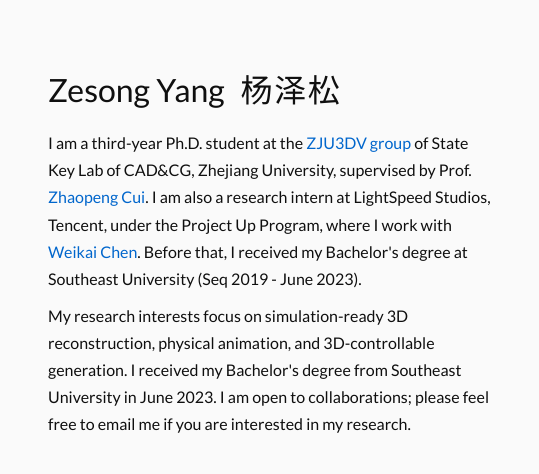
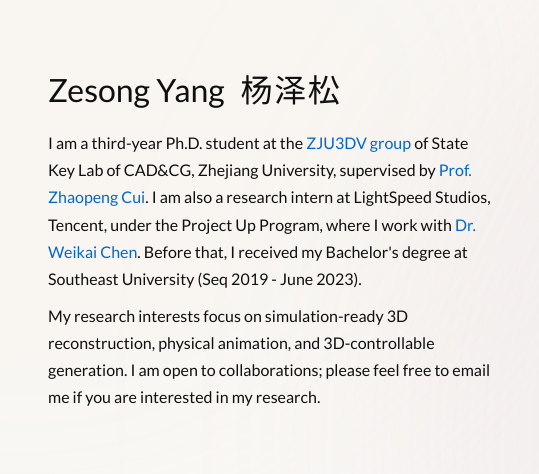
Before and after one commit to YZsZY/YZsZY.github.io, a plain HTML site: page index.html in a window 1280 px wide. Shown: the top 474 px of the page, 492-1031 px from the left. Drawn offline with Linux system fonts and the light colour scheme; no server answers; a web font is replaced by a local one.

Commit message:
first commit

```diff
--- a/index.html
+++ b/index.html
@@ -23,6 +23,7 @@
 </head>
 
 <body>
+  <div class="flow-bg" aria-hidden="true"></div>
   <svg class="icon-sprite" aria-hidden="true" focusable="false">
     <symbol id="icon-fa-star" viewBox="0 0 576 512">
       <path d="M316.9 18.4C311.6 7.5 300.4 0 288 0s-23.6 7.5-28.9 18.4L195 150.3 51.4 171.5c-12 1.8-22 10.2-25.7 21.7s-.7 24.2 7.9 32.7L137.8 329 113.2 474.7c-2 12 3 24.2 12.9 31.3s23 8 33.8 2.3L288 439.6l128.4 68.5c10.8 5.7 23.9 4.9 33.8-2.3s14.9-19.3 12.9-31.3L438.5 329 542.7 225.9c8.6-8.5 11.7-21.2 7.9-32.7s-13.7-19.9-25.7-21.7L381.2 150.3 316.9 18.4z"></path>
@@ -68,13 +69,13 @@
             <span class="about__cn">杨泽松</span>
           </h1>
           <p class="about__bio">
-            I am a third-year Ph.D. student at the <a href="https://github.com/zju3dv" target="_blank" rel="noopener noreferrer">ZJU3DV group</a> of State Key Lab of CAD&amp;CG, Zhejiang University, supervised by Prof. <a href="https://zhpcui.github.io/" target="_blank" rel="noopener noreferrer">Zhaopeng Cui</a>.
-            I am also a research intern at LightSpeed Studios, Tencent, under the Project Up Program, where I work with <a href="http://chenweikai.github.io/" target="_blank" rel="noopener noreferrer">Weikai Chen</a>.
+            I am a third-year Ph.D. student at the <a href="https://github.com/zju3dv" target="_blank" rel="noopener noreferrer">ZJU3DV group</a> of State Key Lab of CAD&amp;CG, Zhejiang University, supervised by <a href="https://zhpcui.github.io/" target="_blank" rel="noopener noreferrer">Prof. Zhaopeng Cui</a>.
+            I am also a research intern at LightSpeed Studios, Tencent, under the Project Up Program, where I work with <a href="http://chenweikai.github.io/" target="_blank" rel="noopener noreferrer">Dr. Weikai Chen</a>.
             Before that, I received my Bachelor's degree at Southeast University (Seq 2019 - June 2023).
           </p>
           <p class="about__bio">
             My research interests focus on simulation-ready 3D reconstruction, physical animation, and 3D-controllable generation.
-            I received my Bachelor's degree from Southeast University in June 2023. I am open to collaborations; please feel free to email me if you are interested in my research.
+            I am open to collaborations; please feel free to email me if you are interested in my research.
           </p>
         </div>
       </div>
@@ -280,7 +281,7 @@
     </section>
 
     <section aria-labelledby="open-source-title">
-      <h2 class="section-title" id="open-source-title">Open-Source</h2>
+      <h2 class="section-title" id="open-source-title">Open-Source Projects</h2>
       <div class="project-list">
         <article class="project">
           <video class="project__thumb" autoplay loop muted playsinline preload="metadata"><source src="assets/projects/largescale_nerf.mp4" type="video/mp4" /></video>
--- a/style.css
+++ b/style.css
@@ -24,15 +24,72 @@
   --radius: 5px;
 }
 
-html { scroll-behavior: smooth; }
+html {
+  min-height: 100%;
+  scroll-behavior: smooth;
+}
 
 body {
+  position: relative;
+  min-height: 100vh;
   font-family: var(--sans);
   font-size: var(--text-base);
   line-height: 1.7;
   color: var(--text-primary);
+  background: transparent;
+  isolation: isolate;
+  -webkit-font-smoothing: antialiased;
+}
+
+.flow-bg {
+  position: fixed;
+  inset: 0;
+  z-index: 0;
+  pointer-events: none;
+  overflow: hidden;
   background: var(--bg);
-  -webkit-font-smoothing: antialiased;
+}
+
+.flow-bg::before,
+.flow-bg::after {
+  content: "";
+  position: absolute;
+  width: 120%;
+  height: 150%;
+  filter: blur(100px);
+  opacity: 0.13;
+  will-change: transform;
+}
+
+.flow-bg::before {
+  top: -30%;
+  left: -10%;
+  background: radial-gradient(circle at 30% 30%, #f0d8b0 0%, #f6e8cf 40%, transparent 15%);
+  animation: blobMove1 22s ease-in-out infinite;
+}
+
+.flow-bg::after {
+  top: -40%;
+  left: 20%;
+  background: radial-gradient(circle at 70% 70%, #d8b6aa 0%, #c9a5ad 35%, transparent 15%);
+  animation: blobMove2 28s ease-in-out infinite;
+}
+
+@keyframes blobMove1 {
+  0% { transform: translateY(-10%) scale(1) rotate(0deg); }
+  50% { transform: translateY(15%) scale(1.25) rotate(60deg); }
+  100% { transform: translateY(-10%) scale(1) rotate(360deg); }
+}
+
+@keyframes blobMove2 {
+  0% { transform: translate(-5%, 5%) scale(1.1) rotate(0deg); }
+  50% { transform: translate(8%, -8%) scale(1.3) rotate(-45deg); }
+  100% { transform: translate(-5%, 5%) scale(1.1) rotate(-360deg); }
+}
+
+@media (prefers-reduced-motion: reduce) {
+  .flow-bg::before,
+  .flow-bg::after { animation: none; }
 }
 
 a { color: var(--accent); text-decoration: none; }
@@ -40,6 +97,7 @@ a:hover { text-decoration: underline; }
 
 .paper-sidebar {
   position: fixed;
+  z-index: 2;
   top: clamp(40px, 8vw, 72px);
   left: max(20px, calc((100vw - var(--max-width)) / 2 - 300px));
   width: 260px;
@@ -115,6 +173,8 @@ a:hover { text-decoration: underline; }
 }
 
 .container {
+  position: relative;
+  z-index: 1;
   max-width: var(--max-width);
   margin: 0 auto;
   padding: clamp(40px, 8vw, 72px) clamp(20px, 5vw, 32px) 0;
@@ -449,6 +509,16 @@ section { margin-bottom: clamp(44px, 8vw, 68px); }
   --media-placeholder: oklch(24% 0 0);
 }
 
+[data-theme="dark"] .flow-bg::before {
+  background: radial-gradient(circle at 30% 30%, #5e647d 0%, #3f4a68 40%, transparent 15%);
+  opacity: 0.14;
+}
+
+[data-theme="dark"] .flow-bg::after {
+  background: radial-gradient(circle at 70% 70%, #6b5148 0%, #5d4650 35%, transparent 15%);
+  opacity: 0.12;
+}
+
 [data-theme="dark"] .pub__media:hover { box-shadow: 0 16px 36px color-mix(in srgb, #000 42%, transparent); }
 
 [data-theme="dark"] .pub__thumb,
```
Also changed, not shown: 1 other file.
